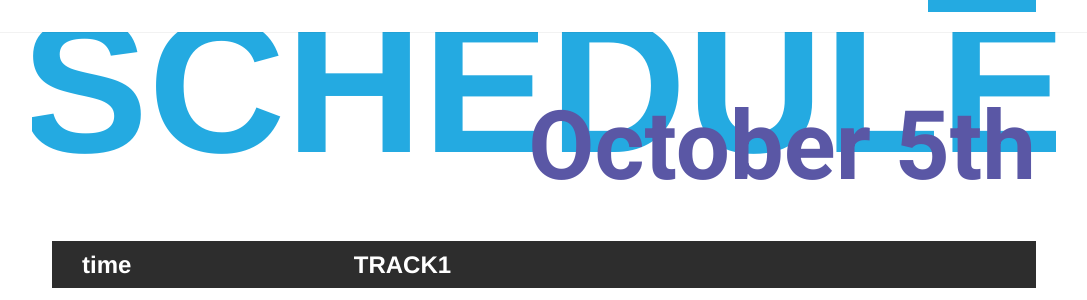
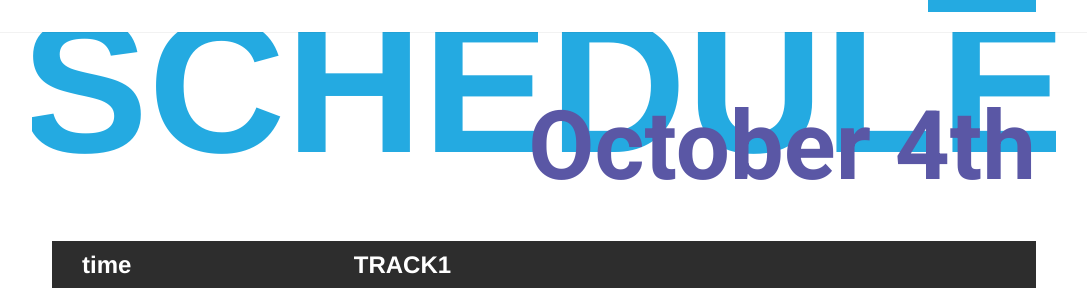
Before and after one commit to GrUSP/2019.reactjsday.it, a Jekyll site: the page built from schedule.html, in a window 1280 px wide and 900 px high. Shown: the part 123-423 px from the top of the window, without its empty margins (96-1183 px from the left). Built offline with Jekyll 4.4.1, drawn with Linux system fonts in a browser that asks for light colours; some web fonts are replaced; comment, search, counter and statistics services are not loaded.

Commit message:
Fixed date in schedule page

```diff
--- a/schedule.html
+++ b/schedule.html
@@ -4,7 +4,7 @@ title: Schedule
 
 <div class="limit limit--top-margin">
 
-  {% include schedule/intro.html date='October 5th' %}
+  {% include schedule/intro.html date='October 4th' %}
 
   <div class="schedule" data-dates="1-25,5-12,1-24">
     <table class="schedule__table">
```
